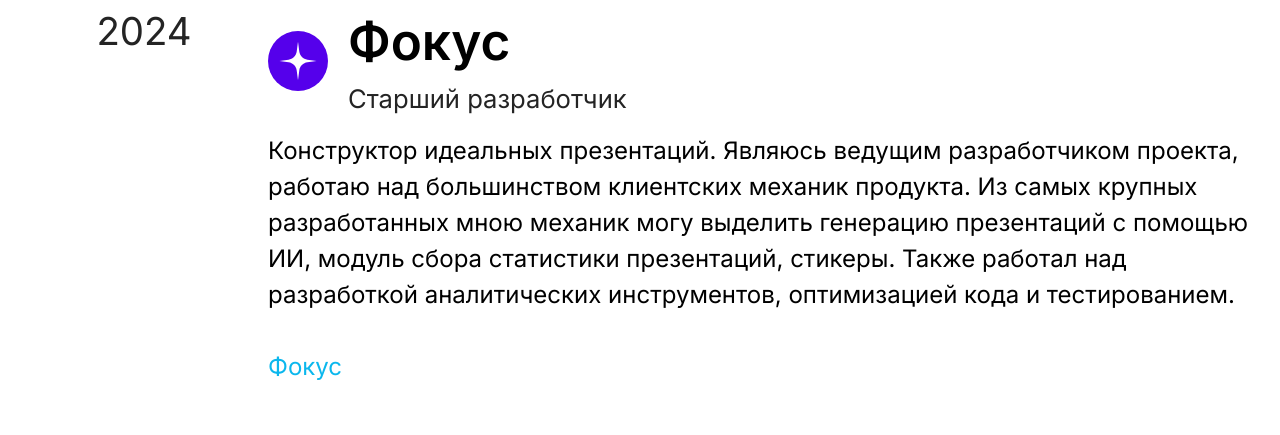
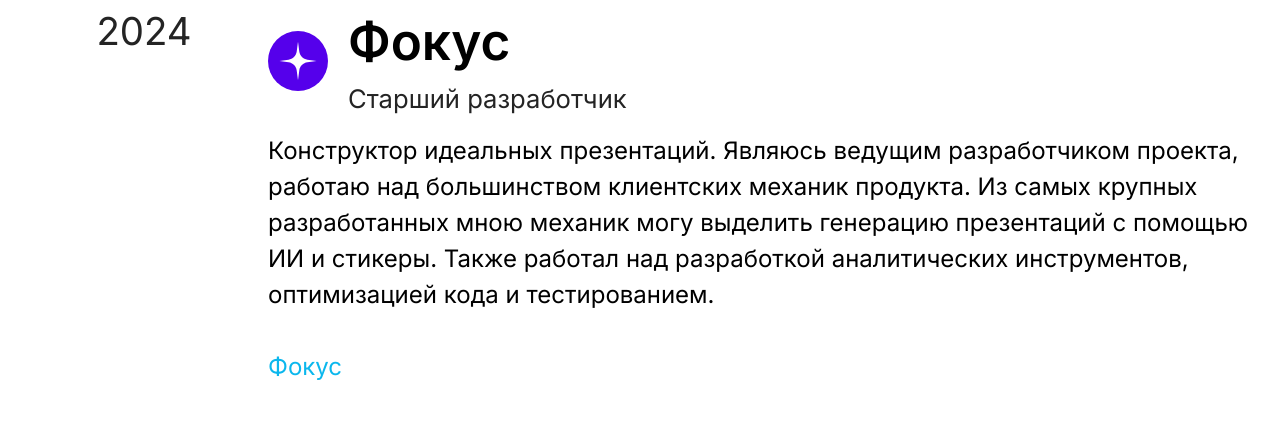
Before and after one commit to F0RRZZ/khagazheev.github.io, a plain HTML site: page index.html in a window 1280 px wide. Shown: the part 1038-1473 px from the top of the page. Drawn offline with Linux system fonts and the light colour scheme.

Commit message:
Hide statistics module

```diff
--- a/index.html
+++ b/index.html
@@ -362,7 +362,7 @@
                                 </div>
                             </div>
                             <p class="period-info-description">
-                                Конструктор идеальных презентаций. Являюсь ведущим разработчиком проекта, работаю над большинством клиентских механик продукта. Из самых крупных разработанных мною механик могу выделить генерацию презентаций с помощью ИИ, модуль сбора статистики презентаций, стикеры. Также работал над разработкой аналитических инструментов, оптимизацией кода и тестированием.
+                                Конструктор идеальных презентаций. Являюсь ведущим разработчиком проекта, работаю над большинством клиентских механик продукта. Из самых крупных разработанных мною механик могу выделить генерацию презентаций с помощью ИИ и стикеры. Также работал над разработкой аналитических инструментов, оптимизацией кода и тестированием.
                                 <br><br>
                                 <a href="https://fokus.am">Фокус</a>
                             </p>
```
